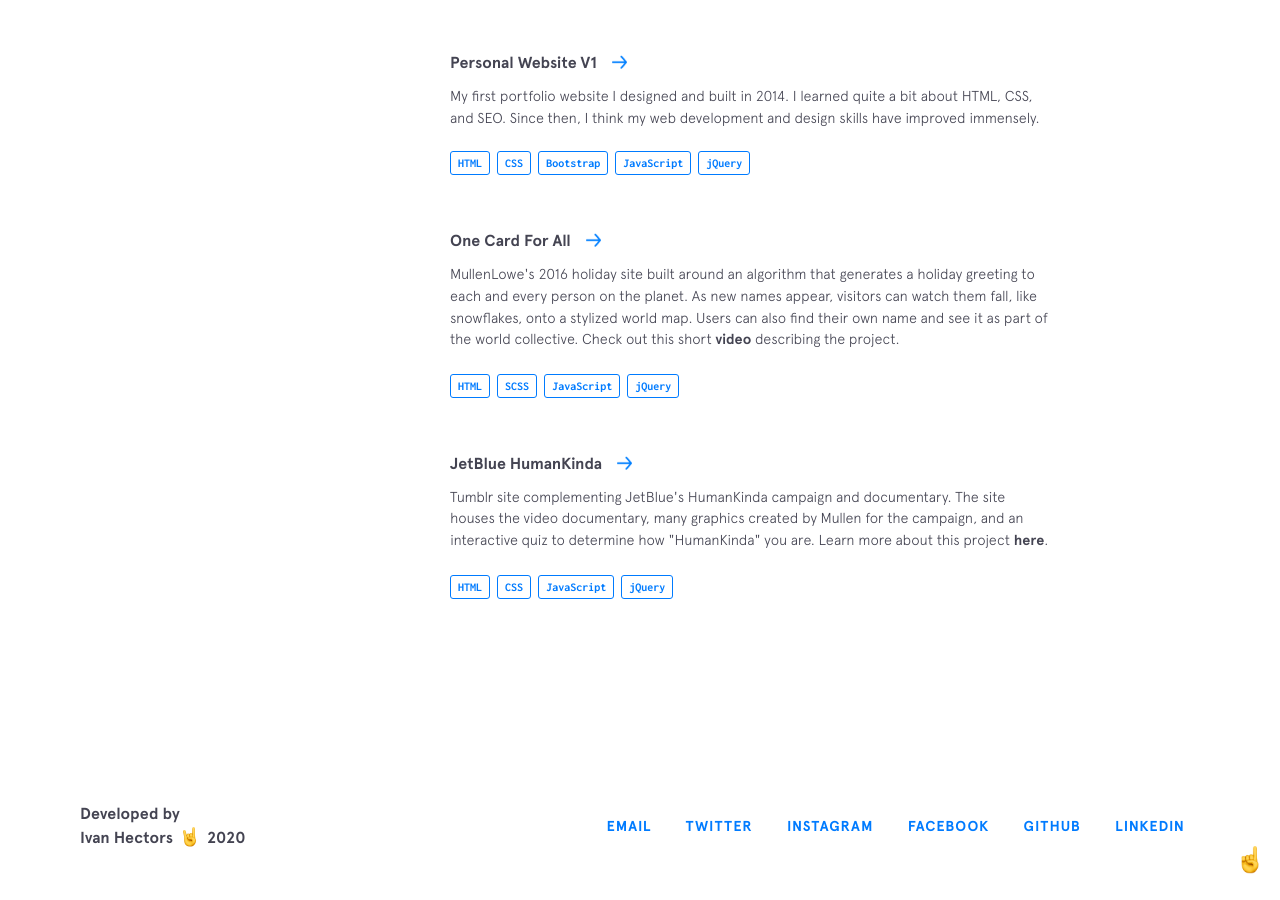
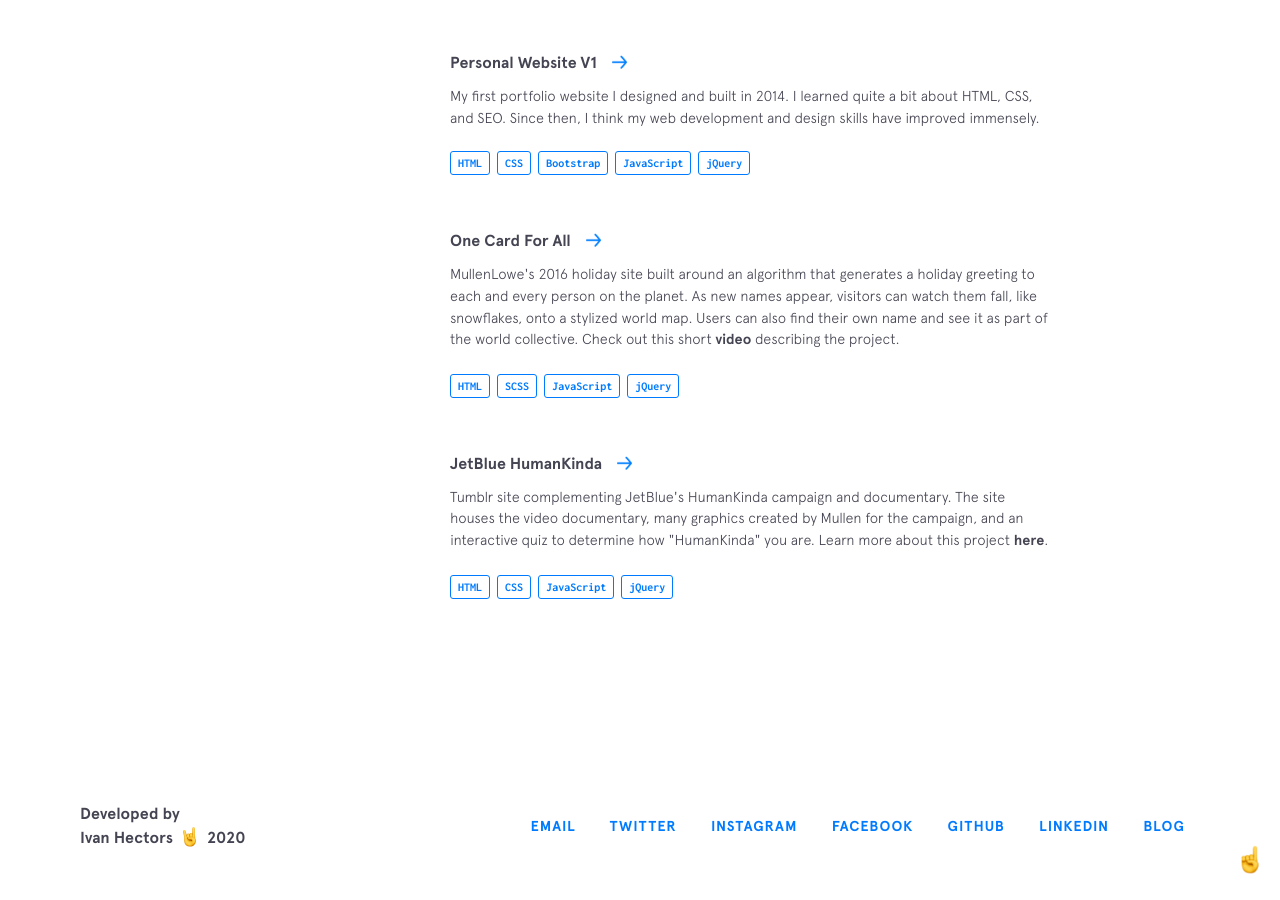
Before and after one commit to ivanhectors/ivanhectors.github.io, a Jekyll site: the page built from index.html, in a window 1280 px wide and 900 px high, scrolled down 6311 px. Built offline with Jekyll 4.4.1, drawn with Linux system fonts in a browser that asks for light colours; nearby versions of some CDN libraries.

Commit message:
added blog

```diff
--- a/_config.yml
+++ b/_config.yml
@@ -21,6 +21,8 @@ social:
     url: https://github.com/ivanhectors
   - title: linkedin
     url: https://www.linkedin.com/in/ivanhectors
+  - title: blog
+    url: https://ivanhectors.blogspot.com/
 
 # Build settings
 markdown: kramdown
```
Also changed, not shown: img/social/blog.svg (added).
